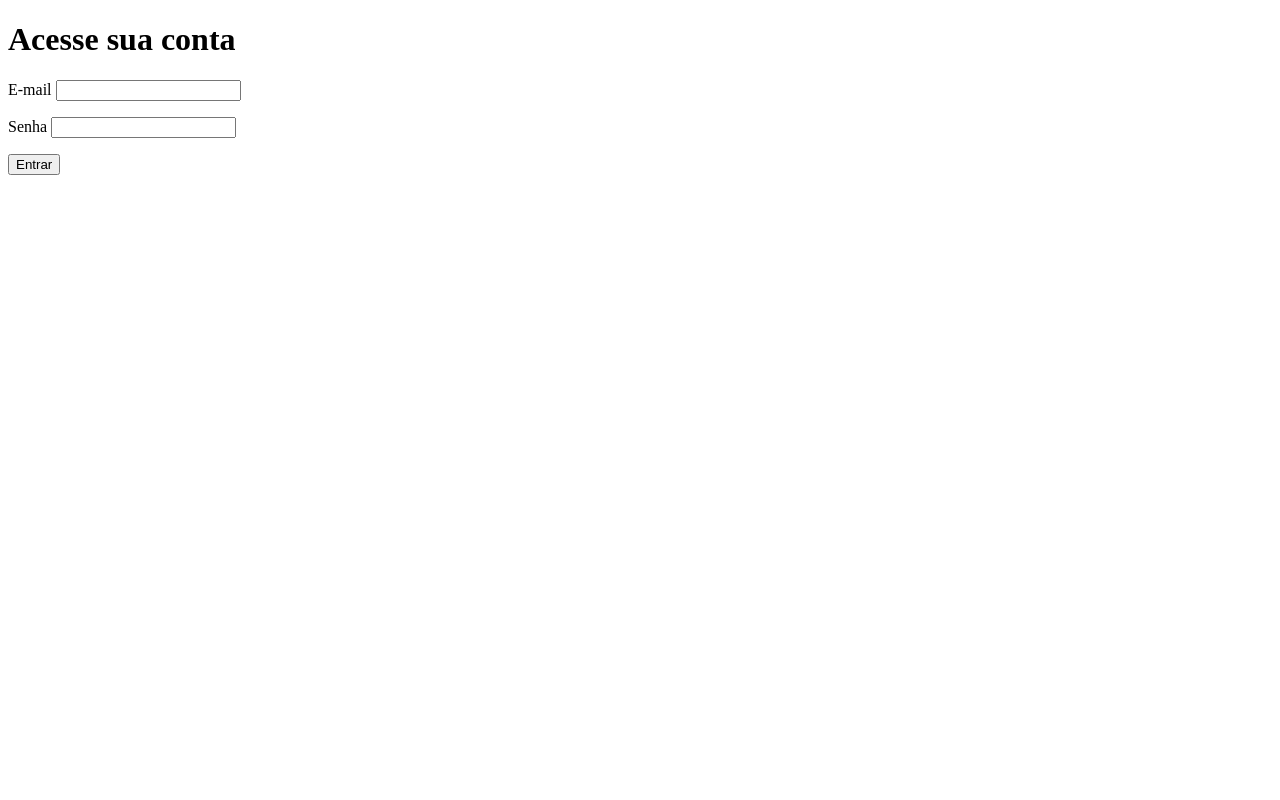
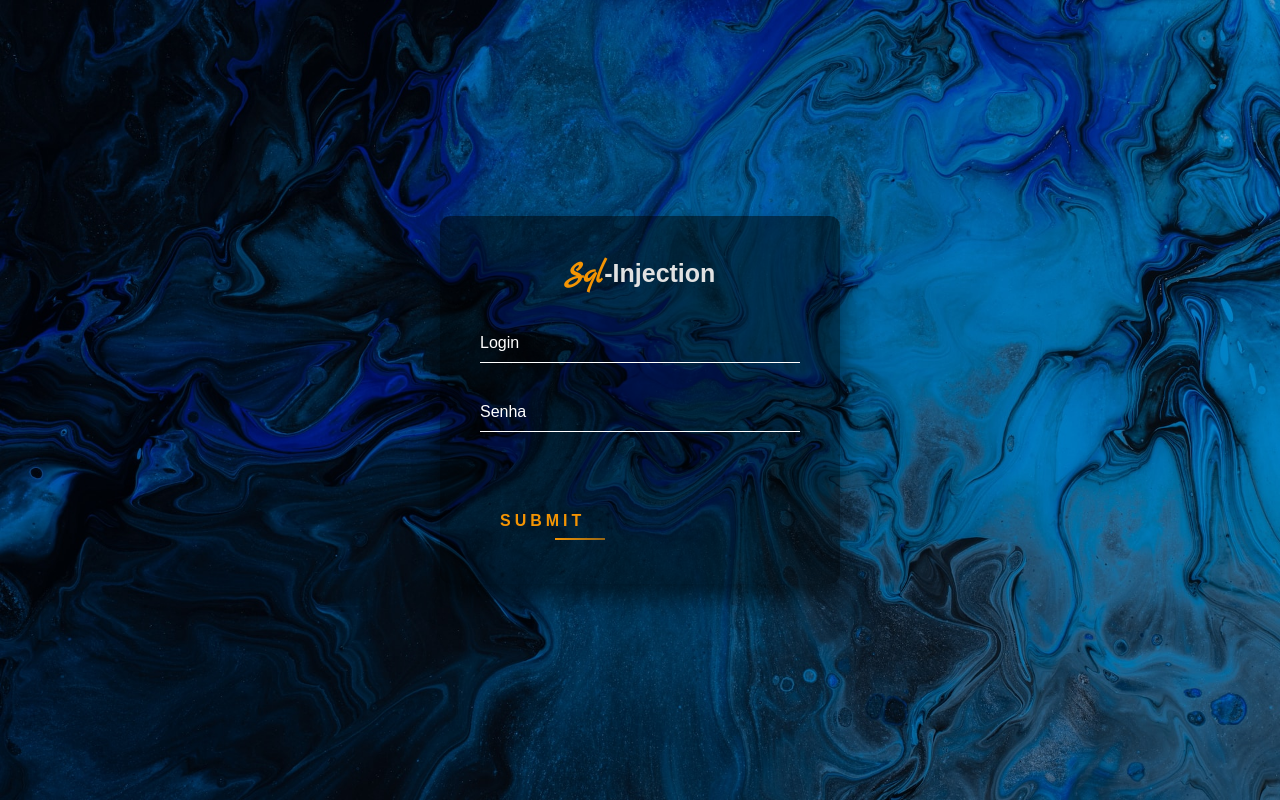
Before and after one commit to eulucasbatista/Login-HTML-CSS-PHP-e-MYSQL, a PHP site: page / in a window 1280 px wide. Run offline with PHP 8.4, Linux system fonts and the light colour scheme.

Commit message:
updates
updates

```diff
--- /dev/null
+++ b/Styles/style.css
@@ -0,0 +1,198 @@
+html {
+    height: 100%;
+}
+
+body {
+    margin: 0;
+    padding: 0;
+    font-family: Arial, Helvetica, sans-serif;
+    background-image: url(/Img/blue_abstract.jpg);
+    background-size: cover;
+    background-repeat: no-repeat;
+}
+
+.logo {
+    margin: 0px;
+    font-weight: bold;
+    color: rgb(226, 226, 226);
+    margin-bottom: 30px;
+    font-size: 25px;
+    text-align: center;
+}
+
+.logo span {
+    color: #f49403;
+    font-family: 'Marck Script', cursive;
+    font-size: 30px;
+}
+
+.login-box {
+    position: absolute;
+    top: 50%;
+    left: 50%;
+    width: 400px;
+    padding: 40px;
+    transform: translate(-50%, -50%);
+    background: rgba(0, 0, 0, .5);
+    box-sizing: border-box;
+    box-shadow: 0 15px 25px rgba(0, 0, 0, .6);
+    border-radius: 10px;
+}
+
+.login-box h2 {
+    margin: 0 0 30px;
+    padding: 0;
+    color: #fff;
+    text-align: center;
+}
+
+.login-box .user-box {
+    position: relative;
+}
+
+.login-box .user-box input {
+    width: 100%;
+    padding: 10px 0;
+    font-size: 16px;
+    color: #fff;
+    margin-bottom: 30px;
+    border: none;
+    border-bottom: 1px solid #fff;
+    outline: none;
+    background: transparent;
+}
+
+.login-box .user-box label {
+    position: absolute;
+    top: 0;
+    left: 0;
+    padding: 10px 0;
+    font-size: 16px;
+    color: #fff;
+    pointer-events: none;
+    transition: .5s;
+}
+
+.login-box .user-box input:focus~label,
+.login-box .user-box input:valid~label {
+    top: -20px;
+    left: 0;
+    color: #f49403;
+    font-size: 12px;
+}
+
+.login-box form a {
+    position: relative;
+    display: inline-block;
+    padding: 10px 20px;
+    color: #f49403;
+    font-size: 16px;
+    text-decoration: none;
+    text-transform: uppercase;
+    overflow: hidden;
+    transition: .5s;
+    margin-top: 40px;
+    letter-spacing: 4px;
+    font-weight: bold;
+}
+
+.login-box a:hover {
+    background: #f49403;
+    color: #fff;
+    border-radius: 5px;
+    box-shadow: 0 0 5px #f49403,
+        0 0 25px #f49403,
+        0 0 50px #f49403,
+        0 0 100px #f49403;
+}
+
+.login-box a span {
+    position: absolute;
+    display: block;
+}
+
+.login-box a span:nth-child(1) {
+    top: 0;
+    left: -100%;
+    width: 100%;
+    height: 2px;
+    background: linear-gradient(90deg, transparent, #f49403);
+    animation: btn-anim1 1s linear infinite;
+}
+
+@keyframes btn-anim1 {
+    0% {
+        left: -100%;
+    }
+
+    50%,
+    100% {
+        left: 100%;
+    }
+}
+
+.login-box a span:nth-child(2) {
+    top: -100%;
+    right: 0;
+    width: 2px;
+    height: 100%;
+    background: linear-gradient(180deg, transparent, #f49403);
+    animation: btn-anim2 1s linear infinite;
+    animation-delay: .25s
+}
+
+@keyframes btn-anim2 {
+    0% {
+        top: -100%;
+    }
+
+    50%,
+    100% {
+        top: 100%;
+    }
+}
+
+.login-box a span:nth-child(3) {
+    bottom: 0;
+    right: -100%;
+    width: 100%;
+    height: 2px;
+    background: linear-gradient(270deg, transparent, #f49403);
+    animation: btn-anim3 1s linear infinite;
+    animation-delay: .5s
+}
+
+@keyframes btn-anim3 {
+    0% {
+        right: -100%;
+    }
+
+    50%,
+    100% {
+        right: 100%;
+    }
+}
+
+.login-box a span:nth-child(2) {
+    bottom: -100%;
+    left: 0;
+    width: 2px;
+    height: 100%;
+    background: linear-gradient(360deg, transparent, #f49403);
+    animation: btn-anim4 1s linear infinite;
+    animation-delay: .75s
+}
+
+/* Cor padrao: #f49403 */
+/* Amarelo: #f49403 */
+
+@keyframes btn-anim4 {
+    0% {
+        bottom: -100%;
+    }
+
+    50%,
+    100% {
+        bottom: 100%;
+    }
+}
--- a/index.php
+++ b/index.php
@@ -39,27 +39,40 @@ if(isset($_POST['email']) || isset($_POST['senha'])) {
 }
 ?>
 <!DOCTYPE html>
-<html lang="en">
+<html lang="pt-br">
 <head>
     <meta charset="UTF-8">
     <meta http-equiv="X-UA-Compatible" content="IE=edge">
     <meta name="viewport" content="width=device-width, initial-scale=1.0">
+    <link rel="stylesheet" href="./Styles/style.css">
+      <!-- G Fontes -->
+    <link rel="preconnect" href="https://fonts.googleapis.com">
+    <link rel="preconnect" href="https://fonts.gstatic.com" crossorigin>
+    <link href="https://fonts.googleapis.com/css2?family=Marck+Script&display=swap" rel="stylesheet">
     <title>Login</title>
 </head>
 <body>
-    <h1>Acesse sua conta</h1>
-    <form action="" method="POST">
-        <p>
-            <label>E-mail</label>
-            <input type="text" name="email">
-        </p>
-        <p>
-            <label>Senha</label>
-            <input type="password" name="senha">
-        </p>
-        <p>
-            <button type="submit">Entrar</button>
-        </p>
-    </form>
+  <div class="img">
+    <div class="login-box">
+      <p class="logo"><span>Sql</span>-Injection</p>
+      <form>
+        <div class="user-box">
+          <input type="text" name="" required="">
+          <label>Login</label>
+        </div>
+        <div class="user-box">
+          <input type="password" name="" required="">
+          <label>Senha</label>
+        </div>
+        <a href="logado.html">
+          <span></span>
+          <span></span>
+          <span></span>
+          <span></span>
+          Submit
+        </a>
+      </form>
+    </div>
+  </div>
 </body>
 </html>
```
Also changed, not shown: Img/193-1934516_off-button-images-circle.png (added), Img/blue_abstract.jpg (added), Img/exit - Copia (2).png (added), Img/exit.png (added), Img/handsR_.png (added), Img/injection.png (added), Img/welcome - Copia.png (added), Img/welcome.png (added), SQL/usuarios.sql (renamed from usuarios.sql).
